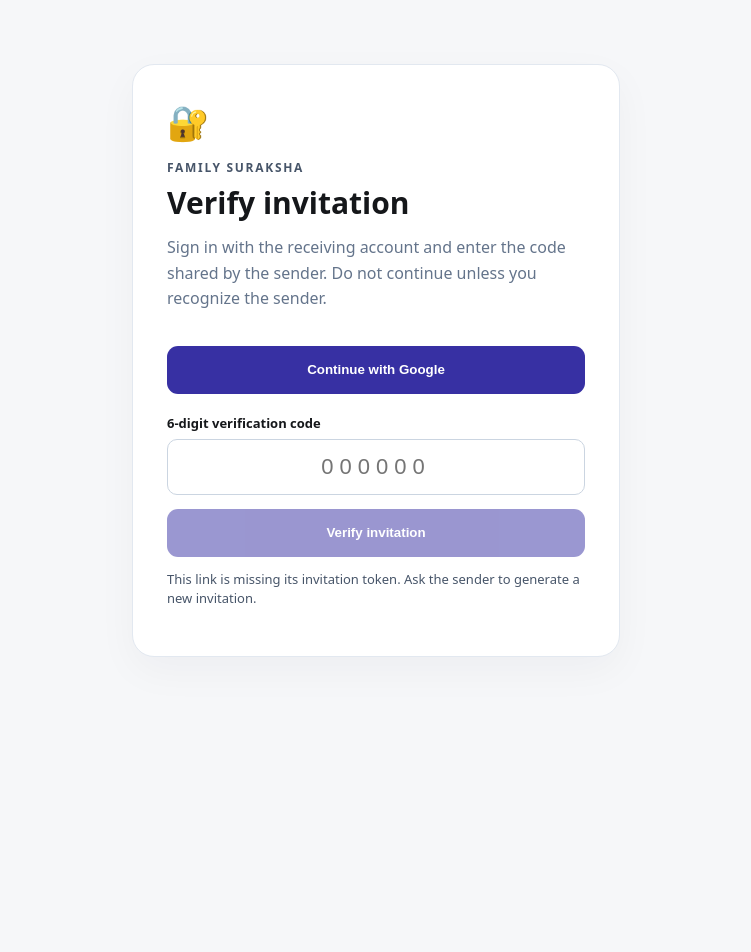
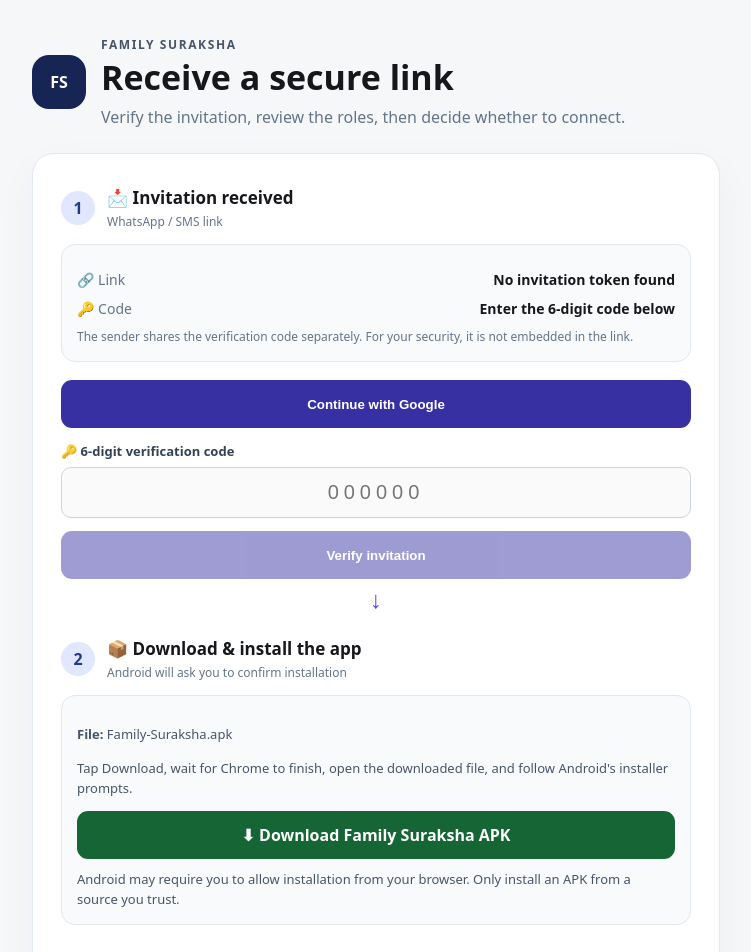
Before and after one commit to sb8907640-jpg/Smart-control, a Next.js app in the folder web/: page /link in a window 1280 px wide. Shown: the top 952 px of the page, without its empty margins (264-1015 px from the left). Before the commit the page ends 800 px from the top, so only its background shows below. Built offline with nearby package versions, Linux system fonts and the light colour scheme; no server answers.

Commit message:
feat: add receiver invitation install and consent flow

```diff
--- a/web/app/link/page.tsx
+++ b/web/app/link/page.tsx
@@ -12,23 +12,34 @@
   appId: process.env.NEXT_PUBLIC_FIREBASE_APP_ID
 };
 
+type Invitation = { senderRole: string; receiverRole: string };
+type LinkedPair = Invitation & { pairingId: string; linkedAtEpochMs: number };
+
 function authClient() {
   return getAuth(getApps()[0] ?? initializeApp(firebaseConfig));
 }
 
-function LinkVerification() {
+function apiBase() {
+  return (process.env.NEXT_PUBLIC_SMARTCONTROL_API_BASE_URL ?? "").replace(/\/$/, "");
+}
+
+function LinkReceive() {
   const params = useSearchParams();
   const token = params.get("token") ?? "";
   const [user, setUser] = useState<User | null>(null);
   const [code, setCode] = useState("");
+  const [verified, setVerified] = useState<Invitation | null>(null);
+  const [linked, setLinked] = useState<LinkedPair | null>(null);
+  const [consent, setConsent] = useState(false);
   const [busy, setBusy] = useState(false);
   const [status, setStatus] = useState("");
-  const [verified, setVerified] = useState<{ senderRole: string; receiverRole: string } | null>(null);
+  const apkUrl = process.env.NEXT_PUBLIC_FAMILY_SURAKSHA_APK_URL ?? "";
 
   useEffect(() => onAuthStateChanged(authClient(), setUser), []);
 
   async function signIn() {
     setBusy(true);
+    setStatus("");
     try {
       await signInWithPopup(authClient(), new GoogleAuthProvider());
     } catch (error) {
@@ -40,25 +51,23 @@
 
   async function verify() {
     if (!user || !token || !/^\d{6}$/.test(code)) {
-      setStatus("Sign in and enter the 6-digit verification code.");
+      setStatus("Sign in and enter the six-digit code shared separately by the sender.");
       return;
     }
     setBusy(true);
     setStatus("");
-    setVerified(null);
     try {
-      const base = (process.env.NEXT_PUBLIC_SMARTCONTROL_API_BASE_URL ?? "").replace(/\/$/, "");
+      const base = apiBase();
       if (!base) throw new Error("Smart Control API URL is not configured.");
-      const idToken = await user.getIdToken();
       const response = await fetch(base + "/api/pairing/invites/verify", {
         method: "POST",
-        headers: { Authorization: `Bearer ${idToken}`, "Content-Type": "application/json", Accept: "application/json" },
+        headers: { Authorization: `Bearer ${await user.getIdToken()}`, "Content-Type": "application/json", Accept: "application/json" },
         body: JSON.stringify({ token, code })
       });
       const body = await response.json().catch(() => ({}));
       if (!response.ok) throw new Error(body.error ?? `Verification failed (HTTP ${response.status}).`);
       setVerified({ senderRole: body.senderRole, receiverRole: body.receiverRole });
-      setStatus("Invitation verified. Pairing is not complete yet.");
+      setStatus("Invitation verified. Review the relationship and explicitly confirm to link accounts.");
     } catch (error) {
       setStatus(error instanceof Error ? error.message : "Could not verify invitation.");
     } finally {
@@ -66,40 +75,139 @@
     }
   }
 
+  async function connect() {
+    if (!user || !token || !verified || !consent) {
+      setStatus("Review the roles and confirm consent before connecting.");
+      return;
+    }
+    setBusy(true);
+    setStatus("Linking the family accounts securely…");
+    try {
+      const base = apiBase();
+      if (!base) throw new Error("Smart Control API URL is not configured.");
+      const response = await fetch(base + "/api/pairing/invites/accept", {
+        method: "POST",
+        headers: { Authorization: `Bearer ${await user.getIdToken()}`, "Content-Type": "application/json", Accept: "application/json" },
+        body: JSON.stringify({ token, code, consent: true })
+      });
+      const body = await response.json().catch(() => ({}));
+      if (!response.ok) throw new Error(body.error ?? `Connection failed (HTTP ${response.status}).`);
+      setLinked({ pairingId: body.pairingId, senderRole: body.senderRole, receiverRole: body.receiverRole, linkedAtEpochMs: body.linkedAtEpochMs });
+      setStatus("Family accounts linked successfully.");
+    } catch (error) {
+      setStatus(error instanceof Error ? error.message : "Could not complete the link.");
+    } finally {
+      setBusy(false);
+    }
+  }
+
+  const linkedTime = linked ? new Date(linked.linkedAtEpochMs).toLocaleTimeString([], { hour: "2-digit", minute: "2-digit" }) : "";
+
   return (
-    <main className="verify-page">
-      <section className="verify-card">
-        <div className="verify-icon">🔐</div>
-        <p className="eyebrow">FAMILY SURAKSHA</p>
-        <h1>Verify invitation</h1>
-        <p className="description">Sign in with the receiving account and enter the code shared by the sender. Do not continue unless you recognize the sender.</p>
-        {!user ? <button className="action" onClick={signIn} disabled={busy}>Continue with Google</button> : <p className="signed">Signed in as {user.email ?? "authenticated account"}</p>}
-        <label htmlFor="verification-code">6-digit verification code</label>
-        <input id="verification-code" inputMode="numeric" autoComplete="one-time-code" maxLength={6} value={code} onChange={e => setCode(e.target.value.replace(/\D/g, "").slice(0, 6))} placeholder="000000" disabled={busy} />
-        <button className="action" onClick={verify} disabled={busy || !user || !token || code.length !== 6}>{busy ? "Verifying…" : "Verify invitation"}</button>
-        {verified ? <div className="verified" role="status"><strong>✓ Invitation verified</strong><p>From: {verified.senderRole}</p><p>To: {verified.receiverRole}</p><p>Before devices can be linked, the receiver must explicitly confirm and the app must complete the pairing step.</p></div> : null}
+    <main className="receive-page">
+      <header className="receive-header">
+        <div className="brand-mark">FS</div>
+        <div><p className="eyebrow">FAMILY SURAKSHA</p><h1>Receive a secure link</h1><p className="subtitle">Verify the invitation, review the roles, then decide whether to connect.</p></div>
+      </header>
+
+      <section className="receive-card">
+        <div className="stage-heading"><span className="stage-number">1</span><div><h2>📩 Invitation received</h2><p>WhatsApp / SMS link</p></div></div>
+        <div className="invite-box">
+          <p className="invite-line"><span>🔗 Link</span><strong>{token ? "Invitation link detected" : "No invitation token found"}</strong></p>
+          <p className="invite-line"><span>🔑 Code</span><strong>{verified ? "••••••  ✓ Verified" : "Enter the 6-digit code below"}</strong></p>
+          {verified ? <><p className="invite-line"><span>👨 From</span><strong>{verified.senderRole}</strong></p><p className="invite-line"><span>👦 To</span><strong>{verified.receiverRole}</strong></p></> : <p className="helper">The sender shares the verification code separately. For your security, it is not embedded in the link.</p>}
+        </div>
+
+        {!user ? <button type="button" className="primary-button" onClick={signIn} disabled={busy}>Continue with Google</button> : <p className="signed-in">Signed in as {user.email ?? "authenticated account"}</p>}
+
+        {!verified && !linked ? <>
+          <label htmlFor="verification-code">🔑 6-digit verification code</label>
+          <input id="verification-code" inputMode="numeric" autoComplete="one-time-code" maxLength={6} value={code} onChange={e => setCode(e.target.value.replace(/\D/g, "").slice(0, 6))} placeholder="000000" disabled={busy || !user} />
+          <button type="button" className="primary-button" onClick={verify} disabled={busy || !user || !token || code.length !== 6}>{busy ? "Verifying…" : "Verify invitation"}</button>
+        </> : null}
+
+        <div className="stage-divider">↓</div>
+        <div className="stage-heading"><span className="stage-number">2</span><div><h2>📦 Download & install the app</h2><p>Android will ask you to confirm installation</p></div></div>
+        {apkUrl ? <div className="download-box">
+          <p><strong>File:</strong> Family-Suraksha.apk</p>
+          <p>Tap Download, wait for Chrome to finish, open the downloaded file, and follow Android's installer prompts.</p>
+          <a className="download-button" href={apkUrl} target="_blank" rel="noreferrer">⬇ Download Family Suraksha APK</a>
+          <p className="helper">Android may require you to allow installation from your browser. Only install an APK from a source you trust.</p>
+        </div> : <div className="download-box pending">
+          <strong>APK download is not configured yet.</strong>
+          <p>The app download button will appear after the release APK is published and NEXT_PUBLIC_FAMILY_SURAKSHA_APK_URL is configured. You can continue this account-link flow in the browser.</p>
+        </div>}
+
+        <div className="stage-divider">↓</div>
+        <div className="stage-heading"><span className="stage-number">3</span><div><h2>🔗 Confirm and connect</h2><p>Check the sender and receiver before approving</p></div></div>
+
+        {verified && !linked ? <div className="connect-box">
+          <label htmlFor="locked-code">🔑 Verified code</label>
+          <input id="locked-code" className="locked-code" value={code.split("").join(" ")} readOnly aria-readonly="true" />
+          <p>👨 From: <strong>{verified.senderRole}</strong></p>
+          <p>👦 To: <strong>{verified.receiverRole}</strong></p>
+          <label className="consent-row"><input type="checkbox" checked={consent} onChange={e => setConsent(e.target.checked)} disabled={busy} /> I recognize the sender and agree to link these two Family Suraksha accounts.</label>
+          <button type="button" className="primary-button connect-button" onClick={connect} disabled={busy || !consent}>{busy ? "Linking…" : "🔗 CONNECT"}</button>
+        </div> : null}
+
+        {linked ? <div className="success-box" role="status">
+          <div className="success-icon">✓</div><h2>Accounts successfully linked! 🎉</h2>
+          <div className="linked-summary"><strong>👨 {linked.senderRole} ⇄ 👦 {linked.receiverRole}</strong><span>🟢 Status: Linked</span><span>🕒 Time: {linkedTime}</span></div>
+          <p className="helper">This confirms the account relationship. It does not by itself grant remote-control permissions or prove a live device-to-device transport connection; those require their own setup and consent.</p>
+          <div className="nav-actions"><a href="/">🏠 Home</a><a href="/settings">⚙️ Settings</a></div>
+        </div> : null}
+
         {status ? <p className="status" role="status">{status}</p> : null}
         {!token ? <p className="status">This link is missing its invitation token. Ask the sender to generate a new invitation.</p> : null}
       </section>
+
+      <p className="security-note">Security: The invitation expires after 10 minutes. The receiver must sign in, verify the code, and give explicit consent. Installation is always confirmed by Android; a website cannot silently install an APK.</p>
+
       <style jsx>{`
-        .verify-page { max-width:520px; margin:0 auto; padding:48px 16px; }
-        .verify-card { background:white; border:1px solid #e2e8f0; border-radius:22px; padding:clamp(22px,5vw,34px); box-shadow:0 14px 40px #0f172a0a; }
-        .verify-icon { font-size:34px; margin-bottom:14px; }
-        .eyebrow { margin:0 0 6px; color:#475569; font-size:12px; font-weight:800; letter-spacing:1.7px; }
-        h1 { margin:0; font-size:30px; }
-        .description { color:#64748b; line-height:1.6; margin:12px 0 20px; }
-        label { display:block; font-weight:750; font-size:13px; margin:20px 0 7px; }
-        input { width:100%; padding:14px; border:1px solid #cbd5e1; border-radius:10px; font-size:22px; letter-spacing:6px; text-align:center; }
-        .action { width:100%; margin-top:14px; min-height:48px; border:0; border-radius:11px; background:#3730a3; color:white; font-weight:750; cursor:pointer; }
-        .action:disabled { opacity:.5; cursor:not-allowed; }
-        .signed, .status { font-size:13px; line-height:1.5; color:#475569; overflow-wrap:anywhere; }
-        .verified { margin-top:20px; border:1px solid #86efac; background:#f0fdf4; border-radius:12px; padding:14px; color:#166534; line-height:1.5; }
-        .verified p { margin:6px 0; }
+        .receive-page { max-width:720px; margin:0 auto; padding:28px 16px 48px; }
+        .receive-header { display:flex; align-items:center; gap:15px; margin:8px 0 24px; }
+        .brand-mark { display:grid; place-items:center; flex:0 0 54px; height:54px; border-radius:17px; background:#172554; color:white; font-weight:850; }
+        .eyebrow { margin:0 0 4px; color:#475569; font-size:12px; font-weight:800; letter-spacing:1.6px; }
+        h1 { margin:0; font-size:clamp(24px,5vw,34px); line-height:1.2; }
+        .subtitle { color:#64748b; margin:7px 0 0; line-height:1.5; }
+        .receive-card { background:white; border:1px solid #e2e8f0; border-radius:22px; padding:clamp(16px,4vw,28px); box-shadow:0 14px 40px #0f172a0a; }
+        .stage-heading { display:flex; align-items:center; gap:12px; margin:4px 0 14px; }
+        .stage-number { display:grid; place-items:center; width:34px; height:34px; flex:0 0 34px; border-radius:50%; background:#e0e7ff; color:#1e3a8a; font-weight:850; }
+        .stage-heading h2 { margin:0; font-size:17px; }
+        .stage-heading p { margin:4px 0 0; color:#64748b; font-size:12px; }
+        .invite-box,.download-box,.connect-box { padding:15px; border:1px solid #e2e8f0; border-radius:14px; background:#f8fafc; margin-bottom:18px; }
+        .invite-line { display:flex; justify-content:space-between; align-items:flex-start; gap:12px; margin:10px 0; font-size:14px; }
+        .invite-line span { color:#64748b; flex:0 0 70px; }
+        .invite-line strong { text-align:right; overflow-wrap:anywhere; }
+        .helper { color:#64748b; font-size:12px; line-height:1.55; margin:10px 0 0; }
+        .signed-in,.status { color:#475569; font-size:13px; line-height:1.5; overflow-wrap:anywhere; }
+        label { display:block; margin:14px 0 7px; font-size:13px; font-weight:750; color:#334155; }
+        input:not([type=checkbox]) { width:100%; padding:13px; border:1px solid #cbd5e1; border-radius:10px; font-size:20px; letter-spacing:5px; text-align:center; }
+        .primary-button,.download-button { display:flex; align-items:center; justify-content:center; width:100%; min-height:48px; margin-top:13px; padding:12px 16px; border:0; border-radius:11px; background:#3730a3; color:#fff; font-weight:800; text-decoration:none; cursor:pointer; }
+        .primary-button:disabled { opacity:.48; cursor:not-allowed; }
+        .stage-divider { text-align:center; color:#4f46e5; font-size:24px; padding:3px 0 18px; }
+        .download-box p { font-size:13px; line-height:1.55; color:#475569; }
+        .download-box.pending { border-color:#fde68a; background:#fffbeb; }
+        .download-box.pending strong { color:#92400e; }
+        .download-button { background:#166534; }
+        .connect-box { border-color:#c7d2fe; background:#eef2ff; }
+        .locked-code { font-size:23px !important; font-weight:850; letter-spacing:6px !important; background:#fff; }
+        .connect-box p { margin:10px 0; }
+        .consent-row { display:flex; gap:10px; align-items:flex-start; font-weight:550; line-height:1.5; }
+        .consent-row input { margin-top:3px; flex:0 0 auto; }
+        .connect-button { background:#166534; }
+        .success-box { text-align:center; border:1px solid #86efac; background:#f0fdf4; color:#166534; border-radius:16px; padding:20px; }
+        .success-icon { display:grid; place-items:center; width:48px; height:48px; margin:0 auto 10px; border-radius:50%; background:#dcfce7; font-size:27px; font-weight:900; }
+        .success-box h2 { margin:0 0 14px; font-size:21px; }
+        .linked-summary { display:grid; gap:10px; padding:15px; background:#fff; border-radius:12px; text-align:left; }
+        .nav-actions { display:flex; gap:10px; margin-top:16px; }
+        .nav-actions a { flex:1; padding:12px 10px; border:1px solid #bbf7d0; border-radius:10px; background:#fff; color:#166534; font-weight:750; text-decoration:none; }
+        .security-note { margin:15px 4px 0; color:#64748b; font-size:12px; line-height:1.6; }
       `}</style>
     </main>
   );
 }
 
 export default function LinkPage() {
-  return <Suspense fallback={<main>Loading invitation…</main>}><LinkVerification /></Suspense>;
+  return <Suspense fallback={<main>Loading invitation…</main>}><LinkReceive /></Suspense>;
 }
```
